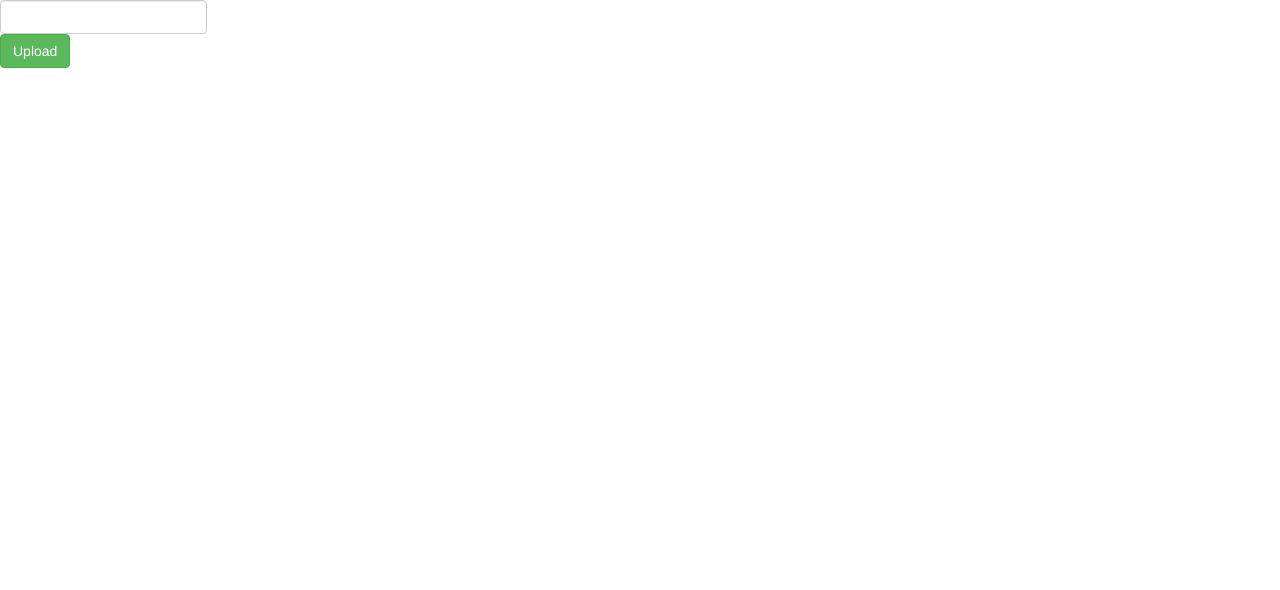
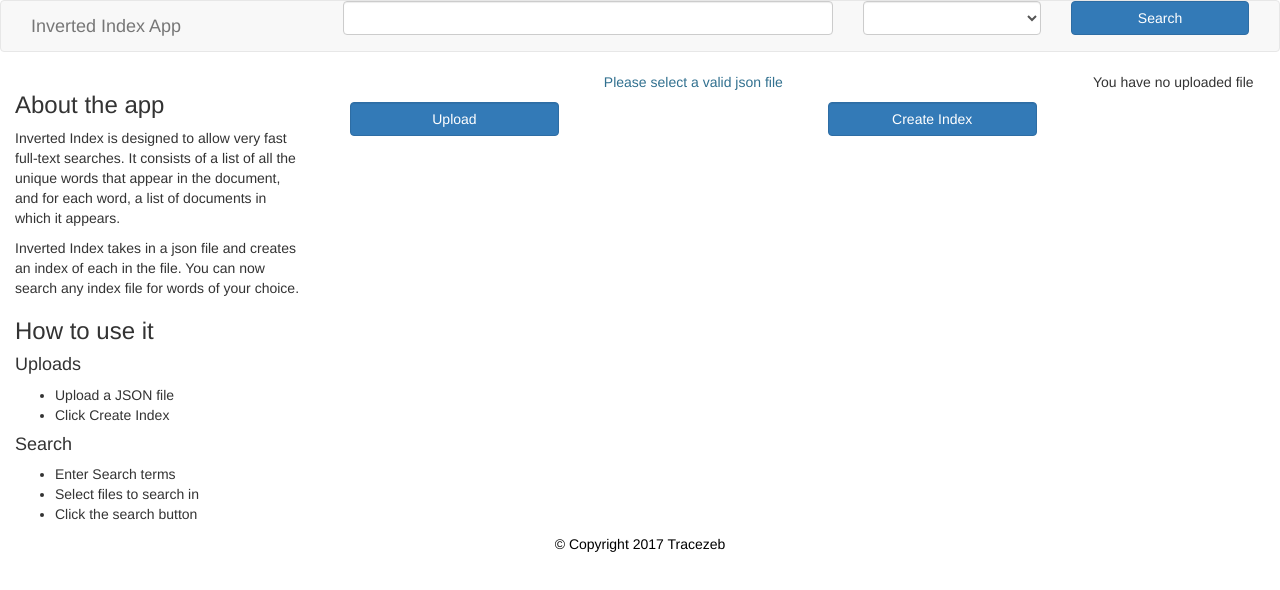
Before and after one commit to Tracyfoster/inverted-index, a website: page app/index.html in a window 1280 px wide. Drawn offline with nearby package versions, Linux system fonts and the light colour scheme.

Commit message:
correct html file

```diff
--- a/app/index.html
+++ b/app/index.html
@@ -1,66 +1,89 @@
-<!doctype html>
-<html ng-app="InvertedIndexApp">
+  <!DOCTYPE html>
+<html lang="en" ng-app="InvertedIndexApp" ng-cloak>
 <head>
-
-    <title>Inverted Index</title>
-
-    <!--<link rel="stylesheet" type="text/css" href="./css/style.css" /> -->
-    <link href="https://fonts.googleapis.com/css?family=Montserrat" rel="stylesheet">
+  <title>Inverted Index App</title>
+  <meta charset="utf-8">
+  <meta name="viewport" content="width=device-width, initial-scale=1">
   <link rel="stylesheet" href="https://maxcdn.bootstrapcdn.com/bootstrap/3.3.7/css/bootstrap.min.css">
+  <link rel="stylesheet" type = "text/css" href="./css/style.css">
   <script src="https://ajax.googleapis.com/ajax/libs/jquery/3.1.1/jquery.min.js"></script>
   <script src="https://maxcdn.bootstrapcdn.com/bootstrap/3.3.7/js/bootstrap.min.js"></script>
-    <script src="https://ajax.googleapis.com/ajax/libs/angularjs/1.5.8/angular.js"></script>
   <script src="js/invertedIndex.js" type="text/javascript"> </script>
-    <script type="text/javascript" src="./js/app.js"></script>
-    <script type="text/javascript" src="./services/angular.js"></script>
+
 
 </head>
 <body ng-controller="IndexController">
-    <div id="container">
-        <div id="wrapper">
-          <!-- Top navbar -->
-          <!-- <div class="navbar navbar-default navbar-fixed-top" role="navigation">
-            <div class="container">
+  <nav class="navbar navbar-default">
+    <div class="container-fluid">
+      <div class="col-md-3 nav-block">
         <div class="navbar-header">
-                <a class="navbar-brand" href="#">Inverted Index</a>
+          <a class="navbar-brand" href="#">Inverted Index App</a>
         </div>
       </div>
-          </div> -->
-          <!-- End navbar -->
-
-            <div class="text-center text-danger errMsg">{{ errorHandler }}</div>
-            <form class="form-inline">
+      <div class="col-md-5 nav-block">
         <div class="form-group">
-                <input type="text" class="form-control" ng-model="phrase">
+          <input type="text" class="form-control search-box" ng-model="phrase">
         </div>
-              <div id = "main" ng-show="fileNames.length > 0">
-                <p> Select a file to create Index </p>
-                <select ng-model="searchOption">
+      </div>
+      <div class="col-md-2 nav-block">
+        <div class="form-group">
+          <select ng-model="searchOption" class="select-search form-control">
             <option>All</option>
             <option ng-repeat="filename in fileNames | orderBy:filename">{{filename}}</option>
           </select>
-                <button type="submit" class="btn btn-default" ng-click="displaySearch()">Search</button>
         </div>
-            </form>
-            <form class="form-inline" name="uploadFile">
-              <div class="form-group" >
-                <label for="upload" class="btn btn-success">Upload</label>
+      </div>
+      <div class="col-md-2 nav-block">
+        <div class="form-group">
+          <button type="submit" class="btn btn-primary btn-block button-search" ng-click="displaySearch()">Search</button>
+        </div>
+      </div>
+    </div>
+  </nav>
+<div class="container-fluid wellup">
+  <div class="row">
+    <div class="col-md-3">
+      <h3> About the app </h3>
+      <p> Inverted Index is designed to allow very fast full-text searches. It consists of a list of all the unique words
+        that appear in the document, and for each word, a list of documents in which it appears.</p>
+      <p>Inverted Index takes in a json file and creates an index of each in the file.
+         You can now search any index file for words of your choice.</p>
+        <h3> How to use it </h3>
+        <h4> Uploads</h4>
+        <ul>
+          <li>Upload a JSON file</li>
+          <li>Click Create Index</li>
+        </ul>
+        <h4> Search</h4>
+        <ul>
+          <li>Enter Search terms</li>
+          <li>Select files to search in</li>
+          <li>Click the search button</li>
+        </ul>
+    </div>
+
+
+
+    <div class="col-md-7">
+      <p ng-show="showError" class="alert alert-danger text-center text-danger errMsg">{{ errorHandler }}</p>
+      <p class="text-info text-center"> Please select a valid json file </p>
+
+      <div class="col-md-4">
+        <label for="upload" class="btn btn-primary form-control">Upload</label>
         <input style="display:none" type='file' id ='upload'>
       </div>
-
-           <div id = "main" ng-show="fileNames.length > 0">
-             <p> Select a file to create Index </p>
-             <select ng-model="getFile">
+      <div class="col-md-4">
+        <select ng-model="getFile" ng-show="fileNames.length > 0" class="form-control">
           <option ng-repeat="filename in fileNames | orderBy:filename">{{filename}}</option>
         </select>
-             <button type="submit" class="btn btn-default" ng-click="displayIndex()">Create Index</button>
       </div>
-            </form>
+      <div class="col-md-4">
+        <button type="submit" class="btn btn-primary btn-block form-control" ng-click="displayIndex()">Create Index</button>
+      </div>
 
-            <div ng-if="displayIndexes">
-               <div>
+    <div ng-if="displayIndexes" class="col-md-12">
          <div class='tableArea'>
-                  <table class="table table-striped" ng-if="displayIndexes">
+          <table class="table table-striped">
             <thead>
               <th> Showing Index for {{ getFile }}</th>
               <tr>
@@ -79,14 +102,13 @@
           </table>
         </div>
     </div>
-            </div>
 
     <div ng-if="displaySearchResult">
        <div ng-repeat="(filename, result) in searchResults">
            <div class='tableArea'>
              <table class="table table-striped">
                <thead>
-                         <th> Showing Index for {{fileName}}</th>
+                 <th> Showing Index for {{filename}}</th>
                  <tr>
                    <th> Keywords</th>
                    <th ng-repeat="doc_num in [] | range:searchResults.numOfDocs"> Document {{doc_num + 1}}</th>
@@ -104,11 +126,33 @@
            </div>
        </div>
     </div>
+  </div>
+
+    <div class="col-md-2 text-center">
+      <div ng-show="fileNames.length > 0">
+        <br>
+        <p> Click a file to create Index </p>
+        <div ng-show = "fileNames.length > 0">
+        <button ng-repeat = "file in fileNames" type="submit" class="btn btn-primary btn-block form-control" ng-click="displayIndex(file)"> {{file}} </button>
+      </div>
+      </div>
+      <p ng-show="fileNames.length < 1"> You have no uploaded file </p>
+    </div>
 
   </div>
 </div>
 
+<div class="container" style="color: #000;">
+  <footer>
+    <!-- <div class="container-fluid"> -->
+      <div>
+          <p class="text-center">&copy; Copyright 2017 Tracezeb</p>
       </div>
-    <!-- <script src="https://ajax.googleapis.com/ajax/libs/angularjs/1.5.6/angular.min.js"></script>
-    <script src="js/app.js"></script> -->
+    <!-- </div> -->
+  </footer>
+</div>
+
+<script src="https://ajax.googleapis.com/ajax/libs/angularjs/1.5.8/angular.js"></script>
+<script type="text/javascript" src="./js/app.js"></script>
 </body>
+</html>
```
Lines whose indentation alone changed are shown as unchanged.
